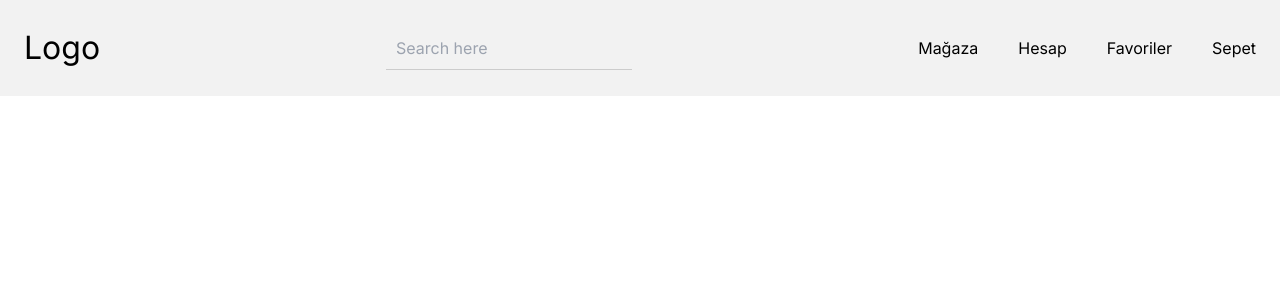
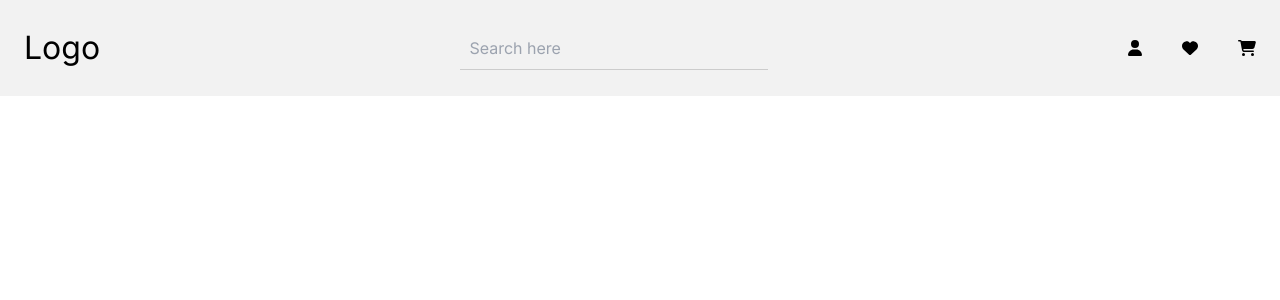
Before and after one commit to mrvozturk/DigitalEmporium, a Next.js app: page / in a window 1280 px wide. Shown: the top 300 px of the page. Built offline with nearby package versions, Linux system fonts and the light colour scheme.

Commit message:
added icons

```diff
--- a/package.json
+++ b/package.json
@@ -9,6 +9,9 @@
     "lint": "next lint"
   },
   "dependencies": {
+    "@fortawesome/fontawesome-svg-core": "^6.5.1",
+    "@fortawesome/free-solid-svg-icons": "^6.5.1",
+    "@fortawesome/react-fontawesome": "^0.2.0",
     "@reduxjs/toolkit": "^2.2.1",
     "next": "^14.1.3",
     "react": "^18.2.0",
--- a/src/components/header/index.tsx
+++ b/src/components/header/index.tsx
@@ -1,5 +1,13 @@
 'use client';
 import React, { useState } from 'react';
+import { FontAwesomeIcon } from '@fortawesome/react-fontawesome';
+import {
+  faStore,
+  faUser,
+  faHeart,
+  faShoppingCart
+} from '@fortawesome/free-solid-svg-icons';
+
 import styles from './index.module.css';
 
 const Header = () => {
@@ -33,16 +41,19 @@ const Header = () => {
         <div className={styles.navbarLinks}>
           <ul className={styles.primaryLinks}>
             <li>
-              <a href='#'>Mağaza</a>
+              <a href='#'>
+                <FontAwesomeIcon icon={faUser} />
+              </a>
             </li>
             <li>
-              <a href='#'>Hesap</a>
+              <a href='#'>
+                <FontAwesomeIcon icon={faHeart} />
+              </a>
             </li>
             <li>
-              <a href='#'>Favoriler</a>
-            </li>
-            <li>
-              <a href='#'>Sepet</a>
+              <a href='#'>
+                <FontAwesomeIcon icon={faShoppingCart} />
+              </a>
             </li>
           </ul>
         </div>
@@ -80,7 +91,6 @@ const Header = () => {
             <li>
               <a href='#'>ERKEK</a>
             </li>
-
           </ul>
         </div>
       </div>
```
